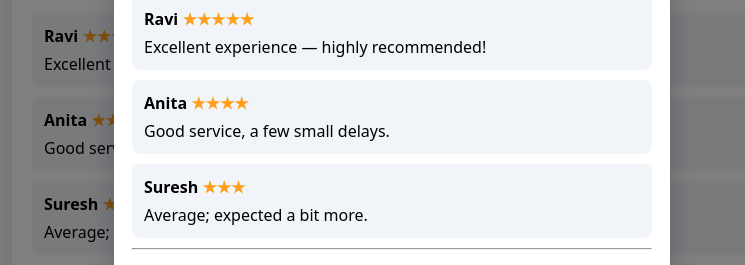
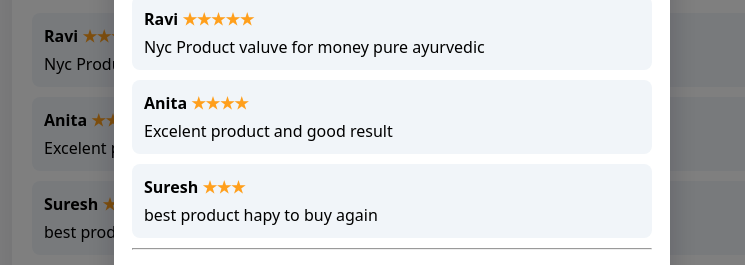
Before and after one commit to Ayurbliss27/Reviews, a plain HTML site: page index.html in a window 1280 px wide. Shown: the part 201-466 px from the top of the page, without its empty margins (248-993 px from the left). Drawn offline with Linux system fonts and the light colour scheme.

Commit message:
Update index.html

```diff
--- a/index.html
+++ b/index.html
@@ -67,9 +67,9 @@
 (function(){
   // Default sample reviews
   const sampleReviews = [
-    {name: "Ravi", rating: 5, comment: "Excellent experience — highly recommended!"},
-    {name: "Anita", rating: 4, comment: "Good service, a few small delays."},
-    {name: "Suresh", rating: 3, comment: "Average; expected a bit more."}
+    {name: "Ravi", rating: 5, comment: "Nyc Product valuve for money pure ayurvedic"},
+    {name: "Anita", rating: 4, comment: "Excelent product and good result"},
+    {name: "Suresh", rating: 3, comment: "best product hapy to buy again "}
   ];
 
   // Local storage key to persist reviews on device
```
